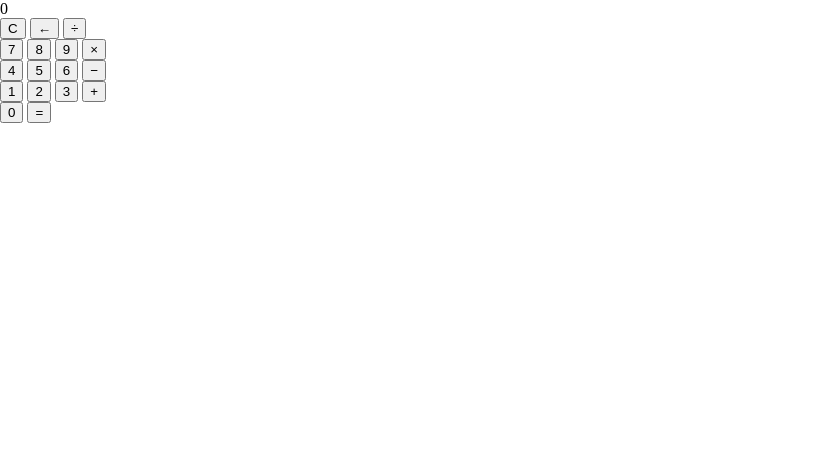
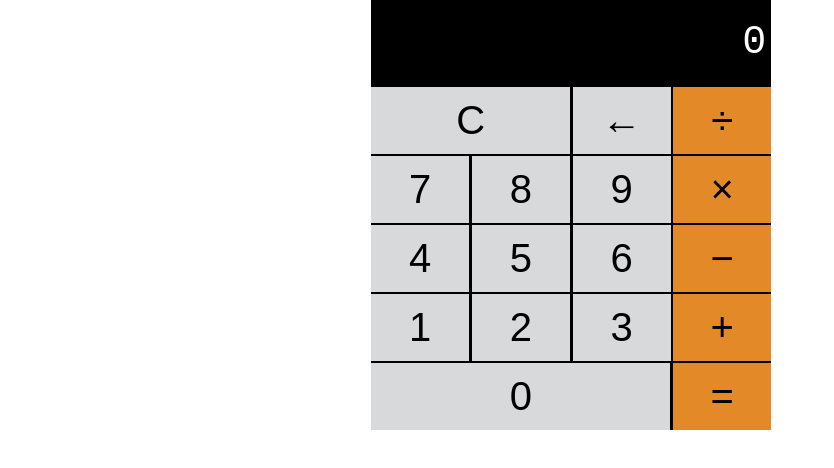
Before and after one commit to AbdimulhinYussuf3675/JavaScript-Calculator, a plain HTML site: page index.html in a window 1280 px wide. Shown: the whole page, without its empty margins (0-834 px from the left). Drawn offline with Linux system fonts and the light colour scheme.

Commit message:
Modified the page

```diff
--- a/styles/style.css
+++ b/styles/style.css
@@ -12,5 +12,55 @@ body {
 }
 
 .wrapper {
-    width: 400px
+    width: 400px;
+    background-color: black;
+    color: white;
+    margin-left: 29%;
 }
+
+.calc-button-row {
+    display: flex;
+    flex-flow: nowrap;
+    justify-content: space-between;
+}
+
+.calc-button {
+    background-color: #d8d9db;
+    color: black;
+    border: none;
+    font-size: 40px;
+    height: 67px;
+    flex-basis: 24.5%;
+    margin-top: 2px;
+}
+
+.screen {
+    text-align: right;
+    font-family: 'Courier New', Courier, monospace;
+    padding: 20px 5px;
+    font-size: 40px;
+}
+
+.calc-button:hover {
+    background-color: #ebebeb;
+}
+
+.calc-button:active {
+    background-color: #bbbcbe;
+}
+
+.double {
+    flex-basis: 49.7%;
+}
+
+.tripple {
+    flex-basis: 74.8%;
+}
+
+.calc-button:last-child {
+    background-color: #e48928;
+}
+
+.calc-button:last-child:hover {
+    background-color: #dfb07e;
+}
```
